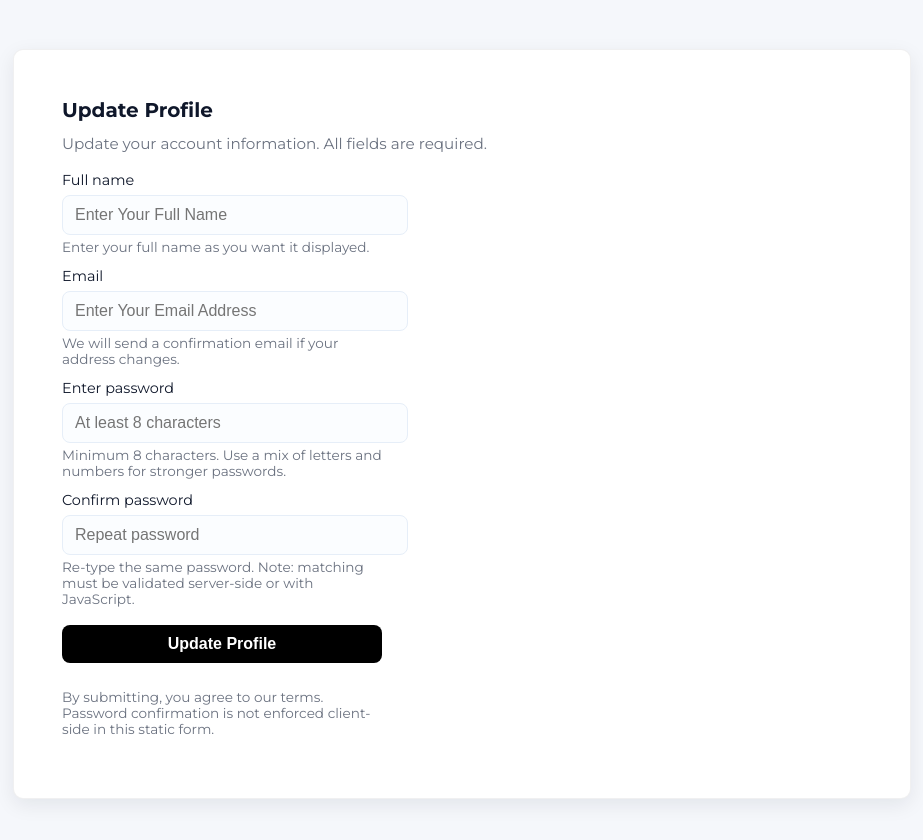
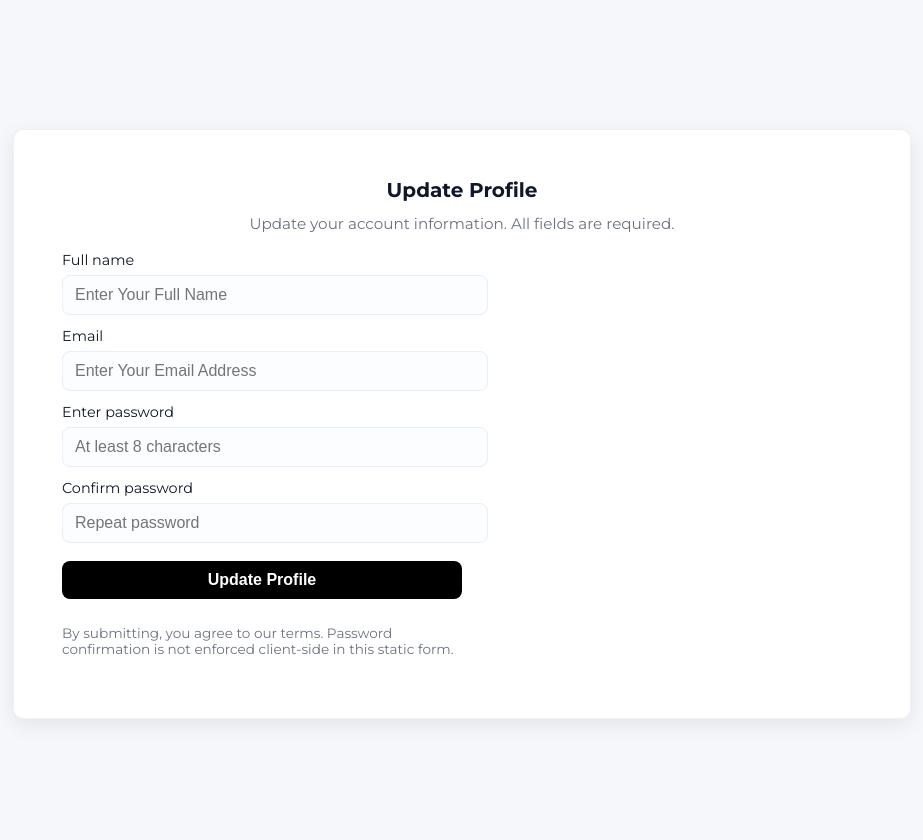
Before and after one commit to Ryan-carrot/accessible-form-ui, a plain HTML site: page index.html in a window 1280 px wide. Shown: the whole page, without its empty margins (178-1101 px from the left). Drawn offline with Linux system fonts and the light colour scheme; a web font is replaced by a local one.

Commit message:
Small change: remove field sublabels and set display grid on field container

```diff
--- a/index.html
+++ b/index.html
@@ -27,7 +27,6 @@
                     required
                     placeholder="Enter Your Full Name"
                     aria-required="true" />
-                <div class="hint" id="hint-fullname">Enter your full name as you want it displayed.</div>
             </div>
 
             <!-- Email -->
@@ -40,7 +39,6 @@
                     required
                     placeholder="Enter Your Email Address"
                     aria-required="true" />
-                <div class="hint" id="hint-email">We will send a confirmation email if your address changes.</div>
             </div>
 
             <!-- Passwords-->
@@ -55,7 +53,6 @@
                         placeholder="At least 8 characters"
                         aria-required="true"
                         aria-describedby="pw-hint" />
-                <div class="hint" id="pw-hint">Minimum 8 characters. Use a mix of letters and numbers for stronger passwords.</div>
                 </div>
 
                 <div class="confirm-password">
@@ -69,7 +66,6 @@
                         placeholder="Repeat password"
                         aria-required="true"
                         aria-describedby="confirm-hint" />
-                <div class="hint" id="confirm-hint">Re-type the same password. Note: matching must be validated server-side or with JavaScript.</div>
                 </div>
 
             <!-- Accessible area for server-side or JS validation messages -->
--- a/styles.css
+++ b/styles.css
@@ -30,10 +30,15 @@ body {
 }
 
 .field-container {
-    width: 40%;
+    display: grid;
+    grid-template-columns: 1fr 1fr;
 }
 
-h1 {
+#form-title, .lead {
+    text-align: center;
+}
+
+#form-title {
     margin: 0 0 12px 0;
     font-size: 1.25rem;
 }
@@ -72,12 +77,6 @@ input:focus {
     box-shadow: 0 8px 24px rgba(37,99,235,0.08);
     transform: translateY(-2px);
     border-color: rgba(37,99,235,0.2);
-}
-
-.hint {
-    font-size: 0.85rem;
-    color: var(--muted);
-    margin-top: 4px;
 }
 
 .row {
```
